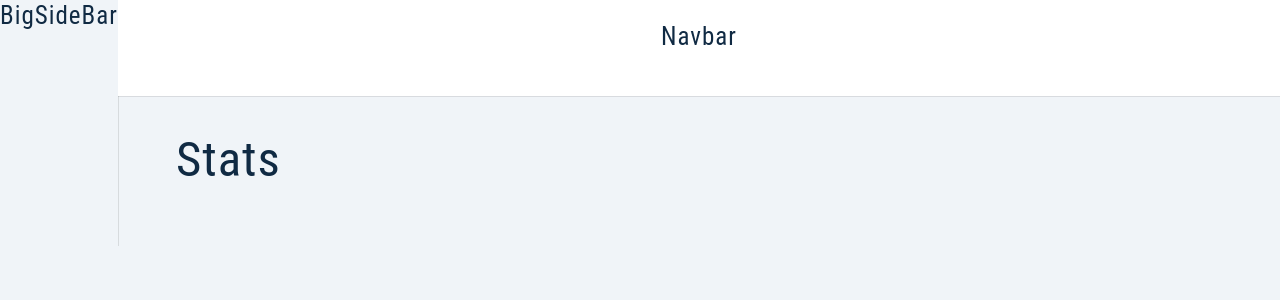
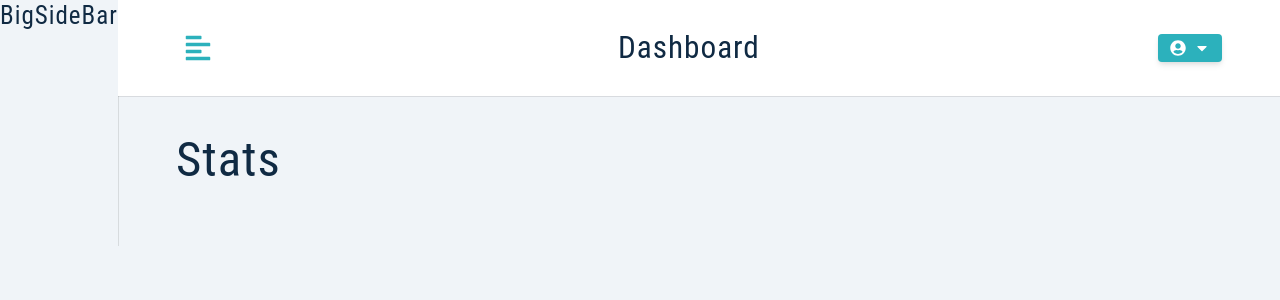
Before and after one commit to BipinSilwal/LearningMern, a React (Create React App) app in the folder client/: page / in a window 1280 px wide. Shown: the top 300 px of the page. Built offline with nearby package versions, Linux system fonts and the light colour scheme; sample sign-in values are in the browser's storage.

Commit message:
login&register-dashboard

```diff
--- a/client/package.json
+++ b/client/package.json
@@ -11,6 +11,7 @@
     "normalize.css": "^8.0.1",
     "react": "^17.0.2",
     "react-dom": "^17.0.2",
+    "react-icons": "^4.3.1",
     "react-router-dom": "^6.2.2",
     "react-scripts": "5.0.0",
     "styled-components": "^5.3.3",
--- a/client/src/components/Navbar.js
+++ b/client/src/components/Navbar.js
@@ -1,10 +1,46 @@
-import React from 'react'
+import React, { useState } from 'react'
 import  Wrapper  from '../assets/wrappers/Navbar'
+import { FaAlignLeft, FaUserCircle, FaCaretDown } from 'react-icons/fa';
+import Logo from './Logo';
+import { useAppContext } from '../context/appContext';
 
 const Navbar = () => {
+
+  const {sideBar, user, logout} = useAppContext();
+
+  const [showLogOut, setShowLogout] = useState(false);
+
+
+
   return (
     <Wrapper>
-    <h4>Navbar</h4>
+          <div className='nav-center'>
+
+              <button className='toggle-btn' onClick={sideBar}>
+
+                  <FaAlignLeft/>
+              </button>
+
+              <div>
+                  <Logo/>
+                  <h3 className='logo-text'>dashboard</h3>
+              </div>
+
+              <div className="btn-container">
+
+                  <button className='btn' onClick={()=>setShowLogout(!showLogOut)}> <FaUserCircle/> {user?.userName} <FaCaretDown/> </button>
+
+
+              <div className={showLogOut ? 'dropdown show-dropdown':'dropdown'}>
+
+                    <button type="button" className='dropdown-btn' onClick={logout} > logout  </button>
+                </div>
+
+                </div>
+
+            </div>
+
+
     </Wrapper>
   )
 }
--- a/client/src/context/action.js
+++ b/client/src/context/action.js
@@ -5,3 +5,11 @@
 export const SETUP_USER_BEGIN = 'SETUP_USER_BEGIN'
 export const SETUP_USER_SUCCESS = 'SETUP_USER_SUCCESS'
 export const SETUP_USER_ERROR = 'REGISTER_USER_ERROR'
+
+
+
+export const TOGGLE_SIDEBAR = 'TOGGLE_SIDEBAR'
+
+
+
+export const LOGOUT_USER = 'LOGOUT_USER'
--- a/client/src/context/appContext.js
+++ b/client/src/context/appContext.js
@@ -1,5 +1,5 @@
 import React, { createContext, useContext, useReducer } from "react"
-import { CLEAR_ALERT, DISPLAY_ALERT, SETUP_USER_BEGIN, SETUP_USER_ERROR, SETUP_USER_SUCCESS } from "./action";
+import { CLEAR_ALERT, DISPLAY_ALERT, LOGOUT_USER, SETUP_USER_BEGIN, SETUP_USER_ERROR, SETUP_USER_SUCCESS, TOGGLE_SIDEBAR } from "./action";
 import reducer from "./reducers";
 import axios from 'axios';
 
@@ -17,7 +17,8 @@
             user:user ? JSON.parse(user): null,
             token:token,
             userLocation:userLocation || '',
-            jobLocation:userLocation || ''
+            jobLocation:userLocation || '',
+            showSideBar:false
 
 
 }
@@ -56,14 +57,14 @@
 
         }
 
-        // const removeUserFromLocalStorage = ({user, token, location})=>{
+        const removeUserFromLocalStorage = ()=>{
 
-        //                 localStorage.removeItem('user');
-        //                 localStorage.removeItem('token');
-        //                 localStorage.removeItem('location');
+                        localStorage.removeItem('user');
+                        localStorage.removeItem('token');
+                        localStorage.removeItem('location');
 
 
-        // }
+        }
 
 
         const setUpUser = async({currentUser, endPoints, alertText})=>{
@@ -102,9 +103,23 @@
         }
 
 
+        const sideBar = ()=>{
+
+                        return (
+                                dispatch({type:TOGGLE_SIDEBAR})
+                                )
+
+                        }
 
 
-        return <AppContext.Provider value={{...state, displayAlert, clearAlert, setUpUser}}>
+        const logout = ()=>{
+
+                        dispatch({type: LOGOUT_USER })
+                        removeUserFromLocalStorage();
+
+        }
+
+        return <AppContext.Provider value={{...state, displayAlert, clearAlert, setUpUser, sideBar, logout}}>
 
                 {children}
 
--- a/client/src/context/reducers.js
+++ b/client/src/context/reducers.js
@@ -1,4 +1,5 @@
-import { CLEAR_ALERT, DISPLAY_ALERT, SETUP_USER_BEGIN, SETUP_USER_ERROR, SETUP_USER_SUCCESS } from "./action";
+import { CLEAR_ALERT, DISPLAY_ALERT, LOGOUT_USER, SETUP_USER_BEGIN, SETUP_USER_ERROR, SETUP_USER_SUCCESS, TOGGLE_SIDEBAR } from "./action";
+import { initialState } from "./appContext";
 
 
 
@@ -54,6 +55,22 @@
 
                 }
 
+         case TOGGLE_SIDEBAR:
+             return {...state,
+                    showSideBar:!state.showSideBar
+                }
+
+
+         case LOGOUT_USER:
+             return { ...initialState,
+                        user:null,
+                        token:null,
+                        userLocation:null,
+                        jobLocation:null
+
+                }
+
+
 
 
 
```
Also changed, not shown: client/src/pages/dashboard/Dashboard.js (+10 -2 lines), 2 other files (tests, documents, lock files or other folders).
